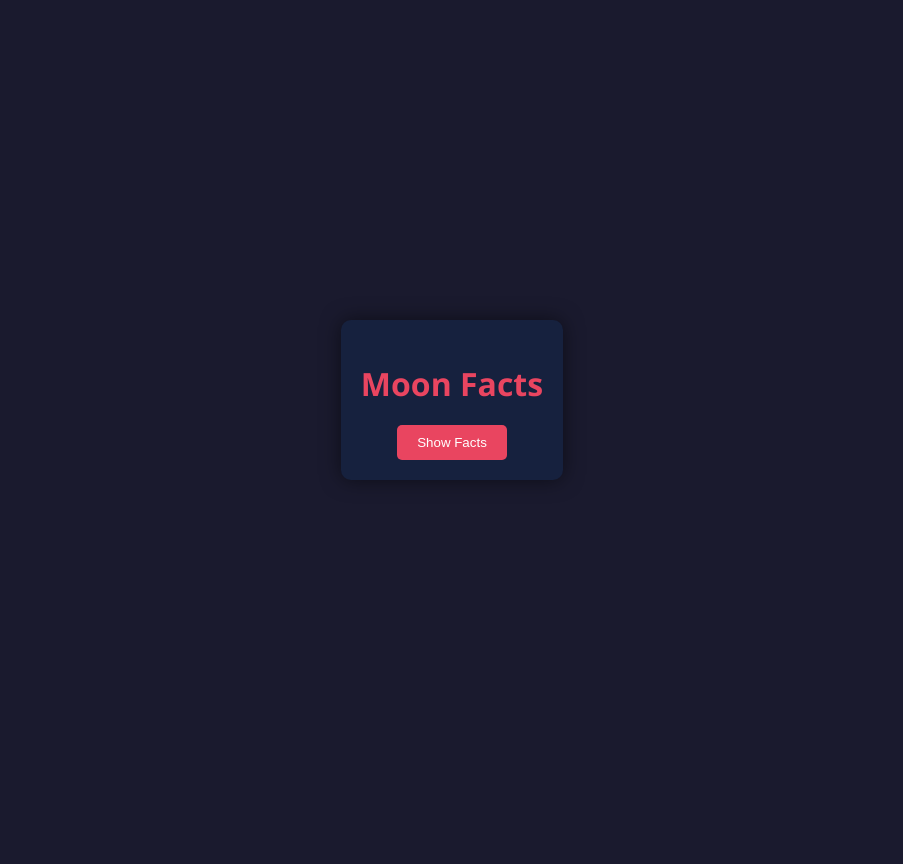
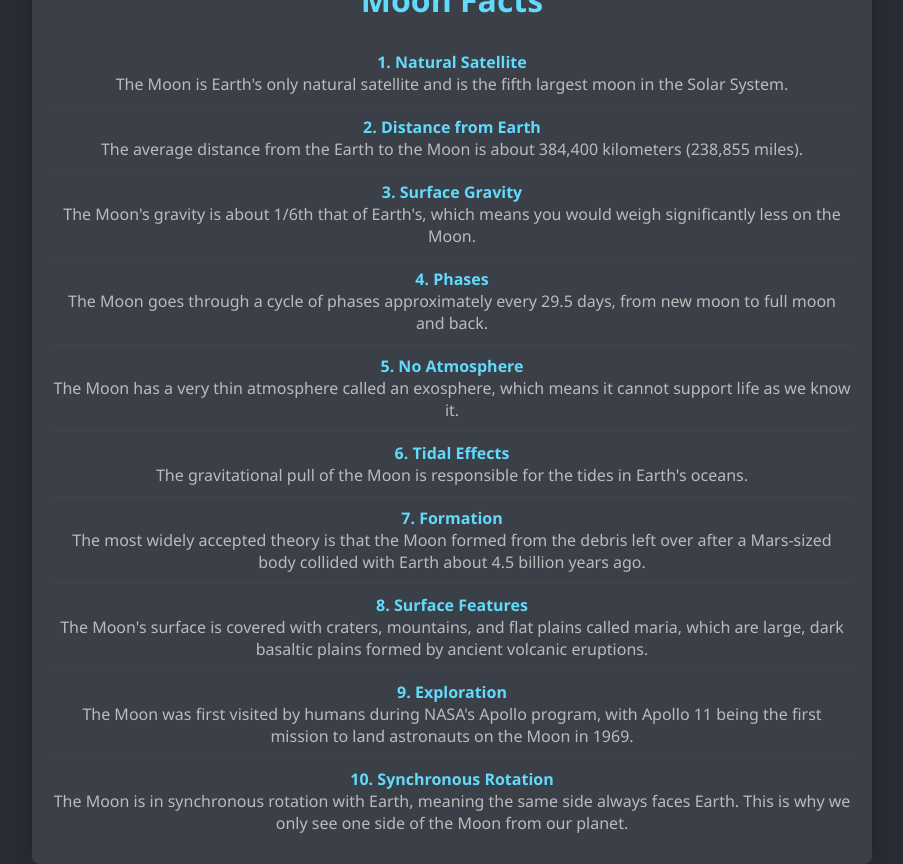
Before and after one commit to Taqiullah18/MoonFacts, a plain HTML site: page index.html in a window 1280 px wide. Both pictures are taken after a click on the button "Show Facts". Shown: the whole page, without its empty margins (188-1091 px from the left). Before the commit the page ends 800 px from the top, so only its background shows below. Drawn offline with Linux system fonts and the light colour scheme.

Commit message:
Update index.html

```diff
--- a/index.html
+++ b/index.html
@@ -9,8 +9,8 @@
             font-family: 'Segoe UI', Tahoma, Geneva, Verdana, sans-serif;
             margin: 0;
             padding: 0;
-            background-color: #1a1a2e;
-            color: #eaeaea;
+            background-color: #282c34;
+            color: #ffffff;
             display: flex;
             justify-content: center;
             align-items: center;
@@ -18,56 +18,140 @@
         }
 
         #app {
-            max-width: 600px;
+            max-width: 800px;
             padding: 20px;
-            background-color: #16213e;
-            border-radius: 10px;
-            box-shadow: 0 0 20px rgba(0, 0, 0, 0.5);
+            background-color: #3b3f47;
+            border-radius: 8px;
+            box-shadow: 0 0 20px rgba(0, 0, 0, 0.2);
             text-align: center;
         }
 
         h1 {
             margin-bottom: 20px;
-            color: #e94560;
+            color: #61dafb;
         }
 
         .fact {
+            border-bottom: 1px solid #444;
+            padding: 10px 0;
             display: none;
-            margin: 10px 0;
-            padding: 10px;
-            background-color: #0f3460;
-            border-radius: 5px;
-            transition: all 0.3s ease-in-out;
+        }
+
+        .fact:last-child {
+            border-bottom: none;
         }
 
         .fact-title {
             font-weight: bold;
-            color: #e94560;
+            color: #61dafb;
         }
 
         .fact-description {
-            color: #eaeaea;
+            color: #bbbbbb;
         }
 
-        .show-facts-btn {
+        button {
+            background-color: #61dafb;
+            color: #282c34;
+            border: none;
             padding: 10px 20px;
-            background-color: #e94560;
-            color: #fff;
-            border: none;
+            font-size: 16px;
             border-radius: 5px;
             cursor: pointer;
-            transition: background-color 0.3s ease;
+            transition: background-color 0.3s;
         }
 
-        .show-facts-btn:hover {
-            background-color: #d63447;
+        button:hover {
+            background-color: #21a1f1;
         }
     </style>
 </head>
 <body>
     <div id="app">
         <h1>Moon Facts</h1>
-        <button class="show-facts-btn" onclick="toggleFacts()">Show Facts</button>
+        <button id="show-facts-btn">Show Facts</button>
         <div id="facts-container"></div>
     </div>
     <script>
+        const moonFacts = [
+            {
+                fact_number: 1,
+                title: "Natural Satellite",
+                description: "The Moon is Earth's only natural satellite and is the fifth largest moon in the Solar System."
+            },
+            {
+                fact_number: 2,
+                title: "Distance from Earth",
+                description: "The average distance from the Earth to the Moon is about 384,400 kilometers (238,855 miles)."
+            },
+            {
+                fact_number: 3,
+                title: "Surface Gravity",
+                description: "The Moon's gravity is about 1/6th that of Earth's, which means you would weigh significantly less on the Moon."
+            },
+            {
+                fact_number: 4,
+                title: "Phases",
+                description: "The Moon goes through a cycle of phases approximately every 29.5 days, from new moon to full moon and back."
+            },
+            {
+                fact_number: 5,
+                title: "No Atmosphere",
+                description: "The Moon has a very thin atmosphere called an exosphere, which means it cannot support life as we know it."
+            },
+            {
+                fact_number: 6,
+                title: "Tidal Effects",
+                description: "The gravitational pull of the Moon is responsible for the tides in Earth's oceans."
+            },
+            {
+                fact_number: 7,
+                title: "Formation",
+                description: "The most widely accepted theory is that the Moon formed from the debris left over after a Mars-sized body collided with Earth about 4.5 billion years ago."
+            },
+            {
+                fact_number: 8,
+                title: "Surface Features",
+                description: "The Moon's surface is covered with craters, mountains, and flat plains called maria, which are large, dark basaltic plains formed by ancient volcanic eruptions."
+            },
+            {
+                fact_number: 9,
+                title: "Exploration",
+                description: "The Moon was first visited by humans during NASA's Apollo program, with Apollo 11 being the first mission to land astronauts on the Moon in 1969."
+            },
+            {
+                fact_number: 10,
+                title: "Synchronous Rotation",
+                description: "The Moon is in synchronous rotation with Earth, meaning the same side always faces Earth. This is why we only see one side of the Moon from our planet."
+            }
+        ];
+
+        const factsContainer = document.getElementById('facts-container');
+        const showFactsBtn = document.getElementById('show-facts-btn');
+
+        moonFacts.forEach(fact => {
+            const factElement = document.createElement('div');
+            factElement.classList.add('fact');
+
+            const titleElement = document.createElement('div');
+            titleElement.classList.add('fact-title');
+            titleElement.textContent = `${fact.fact_number}. ${fact.title}`;
+
+            const descriptionElement = document.createElement('div');
+            descriptionElement.classList.add('fact-description');
+            descriptionElement.textContent = fact.description;
+
+            factElement.appendChild(titleElement);
+            factElement.appendChild(descriptionElement);
+            factsContainer.appendChild(factElement);
+        });
+
+        showFactsBtn.addEventListener('click', () => {
+            document.querySelectorAll('.fact').forEach(fact => {
+                fact.style.display = 'block';
+            });
+            showFactsBtn.style.display = 'none';
+        });
+    </script>
+</body>
+</html>
```
